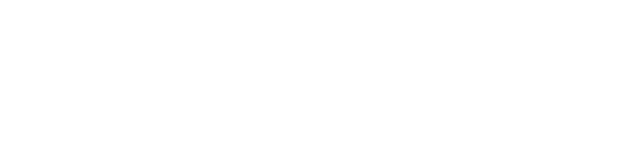
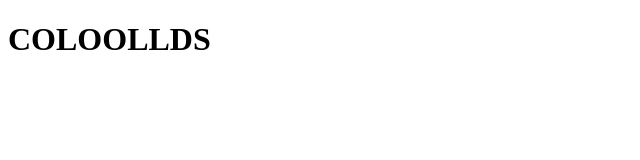
Before and after one commit to Markizdickabraz/main1, a plain HTML site: page index.html in a window 1280 px wide. Shown: the whole page, without its empty margins (0-640 px from the left). Drawn offline with Linux system fonts and the light colour scheme.

Commit message:
змінює стили та заголовок

```diff
--- a/index.html
+++ b/index.html
@@ -4,9 +4,9 @@
     <meta charset="UTF-8">
     <meta http-equiv="X-UA-Compatible" content="IE=edge">
     <meta name="viewport" content="width=device-width, initial-scale=1.0">
-    <title>Document</title>
+    <title>collasd</title>
 </head>
 <body>
-
+    <h1>COLOOLLDS</h1>
 </body>
 </html>
--- a/style.css
+++ b/style.css
@@ -1,3 +1,3 @@
 body {
-    background-color: #fff;
+    background-color: #000;
 }
```
